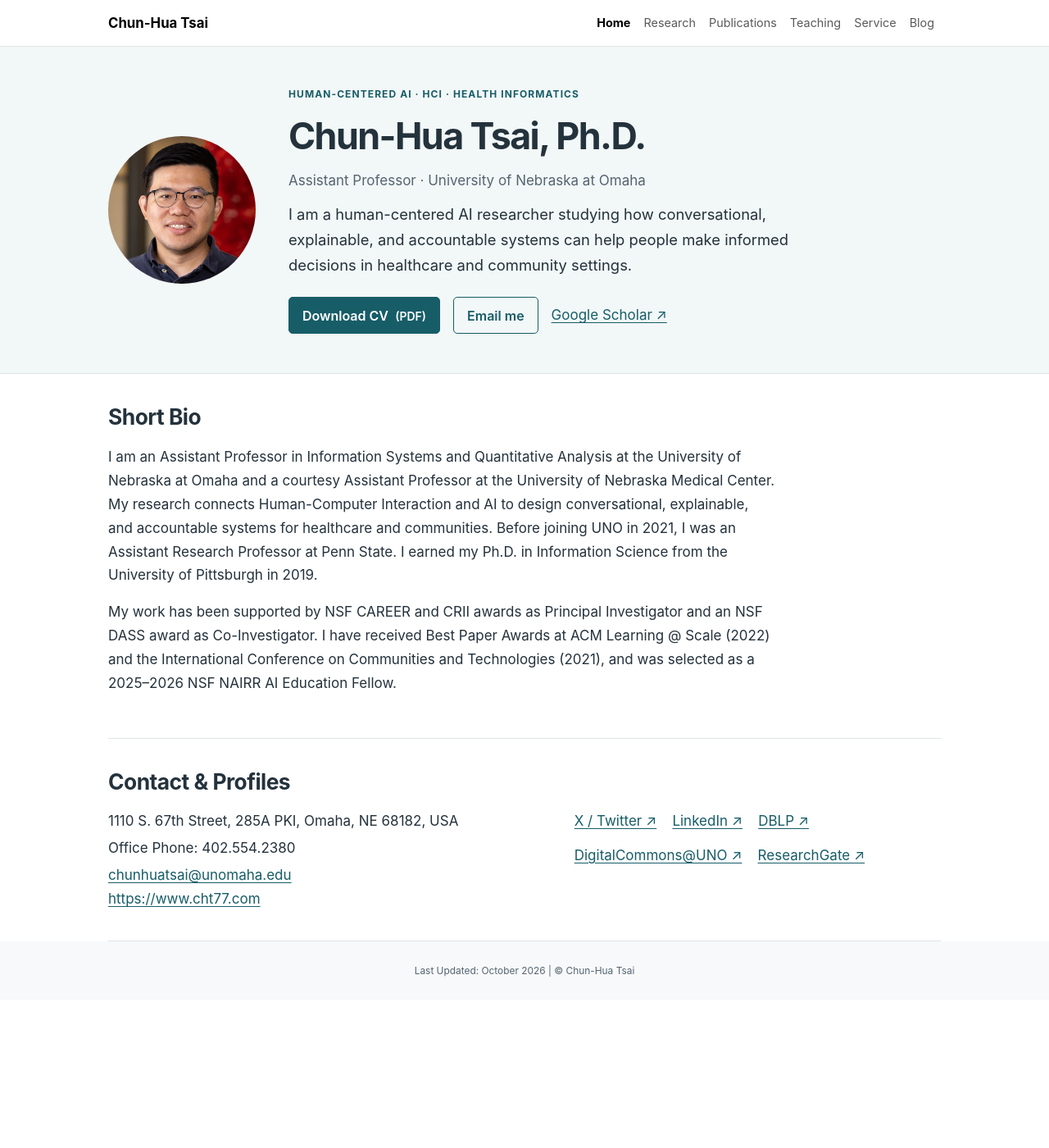
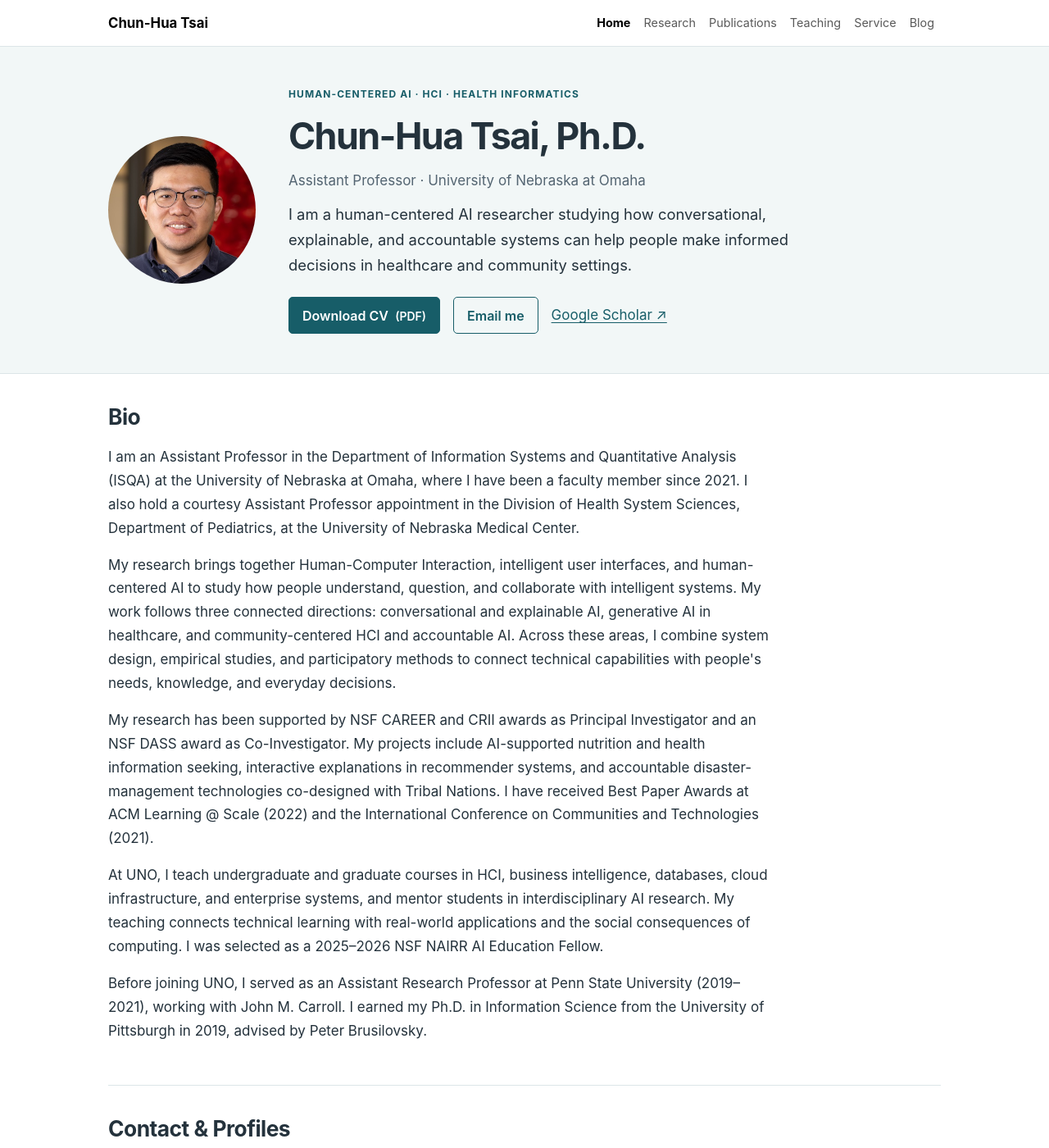
Before and after one commit to chunhuatsai/chunhuatsai.github.io, a Jekyll site: the page built from index.html, in a window 1280 px wide and 1400 px high. Shown: the whole window at 82% size. Built offline with Jekyll 4.4.1, drawn with Linux system fonts in a browser that asks for light colours.

Commit message:
revisions 20261011

```diff
--- a/index.html
+++ b/index.html
@@ -24,9 +24,12 @@ description: "Chun-Hua Tsai is an Assistant Professor at the University of Nebra
 
 <main class="container" id="main-content">
   <section class="section">
-    <h2>Short Bio</h2>
-    <p>I am an Assistant Professor in Information Systems and Quantitative Analysis at the University of Nebraska at Omaha and a courtesy Assistant Professor at the University of Nebraska Medical Center. My research connects Human-Computer Interaction and AI to design conversational, explainable, and accountable systems for healthcare and communities. Before joining UNO in 2021, I was an Assistant Research Professor at Penn State. I earned my Ph.D. in Information Science from the University of Pittsburgh in 2019.</p>
-    <p>My work has been supported by NSF CAREER and CRII awards as Principal Investigator and an NSF DASS award as Co-Investigator. I have received Best Paper Awards at ACM Learning @ Scale (2022) and the International Conference on Communities and Technologies (2021), and was selected as a 2025–2026 NSF NAIRR AI Education Fellow.</p>
+    <h2>Bio</h2>
+    <p>I am an Assistant Professor in the Department of Information Systems and Quantitative Analysis (ISQA) at the University of Nebraska at Omaha, where I have been a faculty member since 2021. I also hold a courtesy Assistant Professor appointment in the Division of Health System Sciences, Department of Pediatrics, at the University of Nebraska Medical Center.</p>
+    <p>My research brings together Human-Computer Interaction, intelligent user interfaces, and human-centered AI to study how people understand, question, and collaborate with intelligent systems. My work follows three connected directions: conversational and explainable AI, generative AI in healthcare, and community-centered HCI and accountable AI. Across these areas, I combine system design, empirical studies, and participatory methods to connect technical capabilities with people's needs, knowledge, and everyday decisions.</p>
+    <p>My research has been supported by NSF CAREER and CRII awards as Principal Investigator and an NSF DASS award as Co-Investigator. My projects include AI-supported nutrition and health information seeking, interactive explanations in recommender systems, and accountable disaster-management technologies co-designed with Tribal Nations. I have received Best Paper Awards at ACM Learning @ Scale (2022) and the International Conference on Communities and Technologies (2021).</p>
+    <p>At UNO, I teach undergraduate and graduate courses in HCI, business intelligence, databases, cloud infrastructure, and enterprise systems, and mentor students in interdisciplinary AI research. My teaching connects technical learning with real-world applications and the social consequences of computing. I was selected as a 2025–2026 NSF NAIRR AI Education Fellow.</p>
+    <p>Before joining UNO, I served as an Assistant Research Professor at Penn State University (2019–2021), working with John M. Carroll. I earned my Ph.D. in Information Science from the University of Pittsburgh in 2019, advised by Peter Brusilovsky.</p>
   </section>
   <section class="section contact-section" id="contact"><h2>Contact &amp; Profiles</h2><div class="contact-grid"><div>
           <p class="mb-1">1110 S. 67th Street, 285A PKI, Omaha, NE 68182, USA</p>
```
